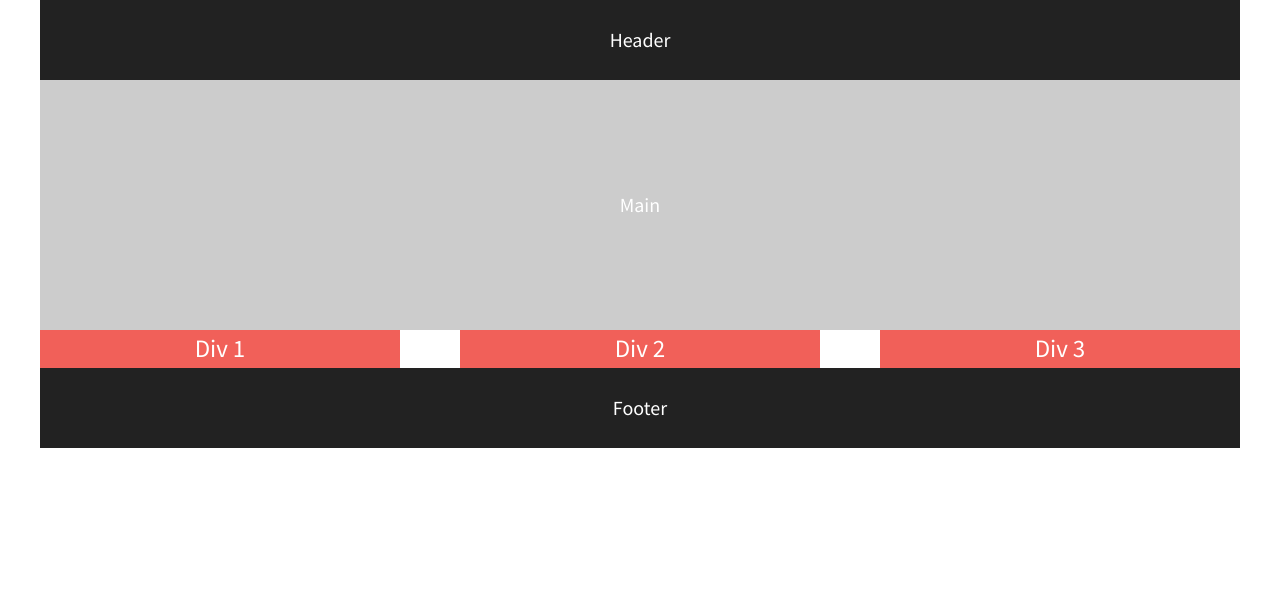
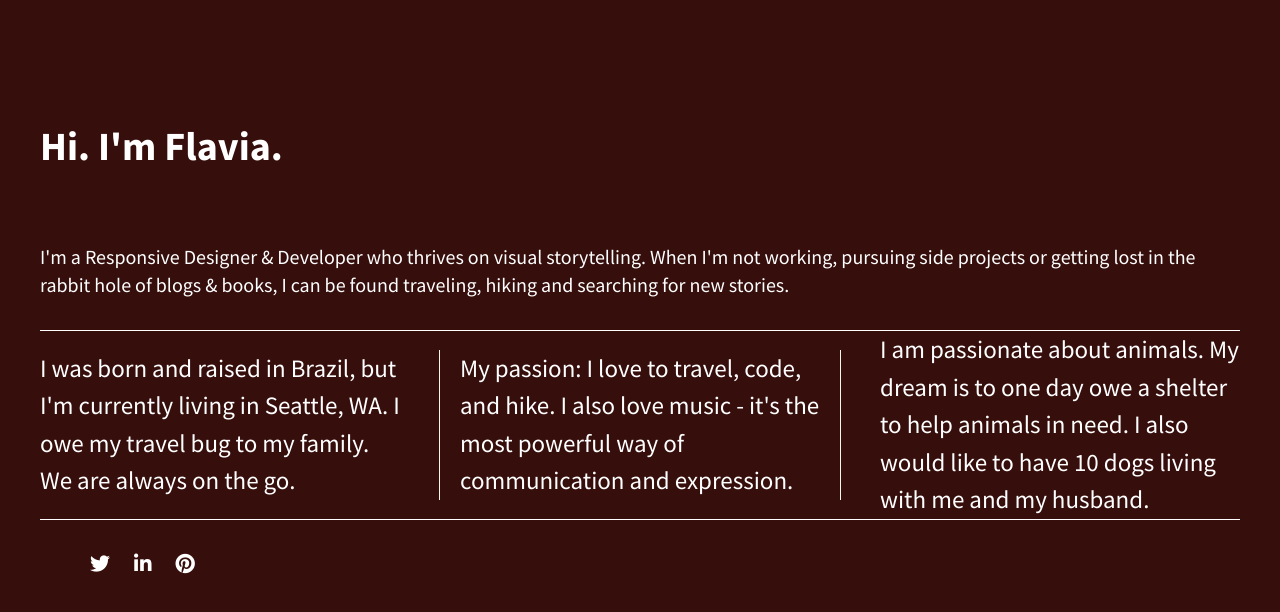
Before and after one commit to flaviamedici/website-layout, a plain HTML site: page index.html in a window 1280 px wide. Drawn offline with nearby package versions, Linux system fonts and the light colour scheme.

Commit message:
updating header, main and footer

```diff
--- a/css/main.css
+++ b/css/main.css
@@ -96,9 +96,10 @@ textarea {
    ========================================================================== */
 
 html {
-  background-color: #fff;
-  height: 100%;
-  width: 100%;
+    background-color: #360e0c;
+    color: #fff;
+    height: 100%;
+    width: 100%;
 }
 
 body {
@@ -111,25 +112,26 @@ body {
 
 header,
 footer {
-  background-color: #222;
   height: 80px;
   width: 100%;
-
 }
 
 main {
-  background-color: #ccc;
   height: 250px;
   width: 100%;
+  border-bottom: #fff 1px solid;
 }
+
+
 
 header,
 footer,
 main {
   /*set display to flex and vertically & horizontally align by setting justify-content and align-items to center*/
   display: flex;
-  justify-content: center;
+  justify-content: left;
   align-items: center;
+  flex-flow: row wrap;
 }
 
 #div-1,
@@ -144,33 +146,49 @@ main {
   height: auto;
 }
 
+#div-2 {
+    border-left: oldlace 1px solid;
+    border-right: oldlace 1px solid;
+    padding-right: 20px;
+    padding-left: 20px;
+}
+
 .wrapper span {
   font-family: 'Lora', sans-serif;
   font-size: 1.3em;
 }
 
 .flex-container {
-
   display: flex;
   justify-content: center;
   align-items: center;
   flex-flow: row wrap;
   justify-content:space-between;
+
 }
 
 .flex-items {
-
   display: flex;
   justify-content: center;
   align-items: center;
-  color: #fff;
   line-height: 1.5em;
   font-size: 1.6em;
-  background-color: #f16059;
   width: 30%;
   height: 200px;
 }
 
+footer {
+    border-top: #fff 1px solid;
+}
+
+footer ul {
+    list-style: none;
+}
+
+footer ul li {
+    display: inline-block;
+    padding: 10px;
+}
 /* ==========================================================================
    Helper classes
    ========================================================================== */
--- a/index.html
+++ b/index.html
@@ -14,6 +14,7 @@
         <link rel="stylesheet" href="css/main.css">
         <script src="js/vendor/modernizr-2.8.3.min.js"></script>
         <link href="https://fonts.googleapis.com/css?family=Lora|Source+Sans+Pro:400,700" rel="stylesheet">
+        <script src="https://kit.fontawesome.com/7cf261f150.js" crossorigin="anonymous"></script>
     </head>
     <body>
         <!--[if lt IE 8]>
@@ -22,18 +23,34 @@
 
         <!-- Add your site or application content here -->
         <section class="flex-container">
-            <header>Header</header>
-            <main>Main</main>
+            <header></header>
+            <main>
+                <h1>Hi. I'm Flavia.</h1>
+                <p>I'm a Responsive Designer & Developer who thrives on visual storytelling. When I'm
+                not working, pursuing side projects or getting lost in the rabbit hole of blogs & books, I can be found
+                traveling, hiking and searching for new stories.</p>
+            </main>
             <div id="div-1" class="flex-items">
-                Div 1
+                I was born and raised in Brazil, but I'm currently living in Seattle, WA. I owe my travel bug to my family.
+                We are always on the go.
             </div>
+
             <div id="div-2" class="flex-items">
-                Div 2
+                My passion: I love to travel, code, and hike. I also love music - it's the most powerful way of communication and expression.
             </div>
+
             <div id="div-3" class="flex-items">
-                Div 3
+                I am passionate about animals. My dream is to one day owe a shelter to help animals in need. I also would like
+                to have 10 dogs living with me and my husband.
             </div>
-            <footer>Footer</footer>
+            <footer>
+                <ul>
+                    <li><i class="fab fa-twitter"></i></li>
+                    <li><i class="fab fa-linkedin-in"></i></li>
+                    <li><i class="fab fa-pinterest"></i></li>
+
+                </ul>
+            </footer>
         </section>
 
         <script src="https://ajax.googleapis.com/ajax/libs/jquery/1.11.3/jquery.min.js"></script>
```
